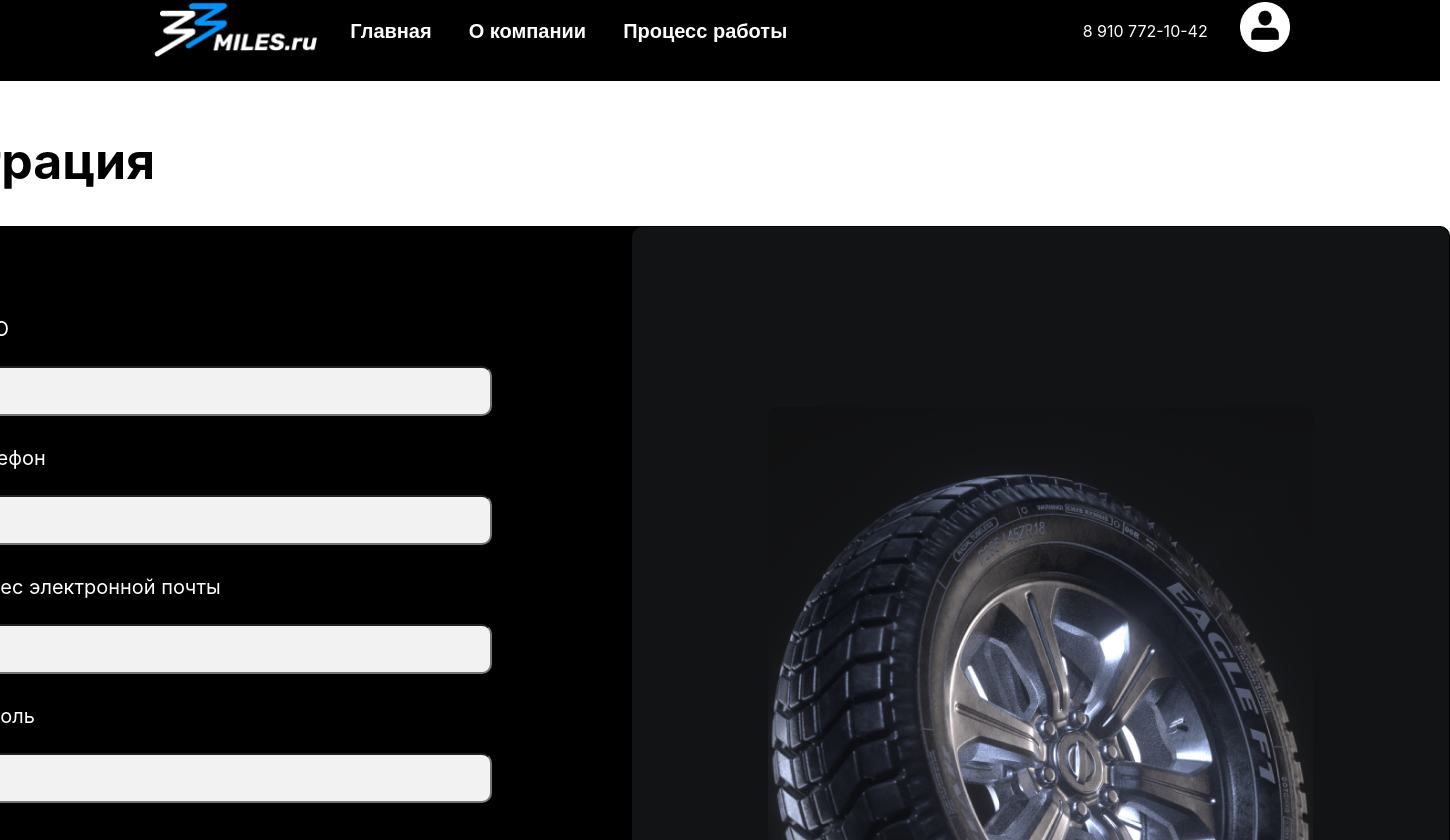
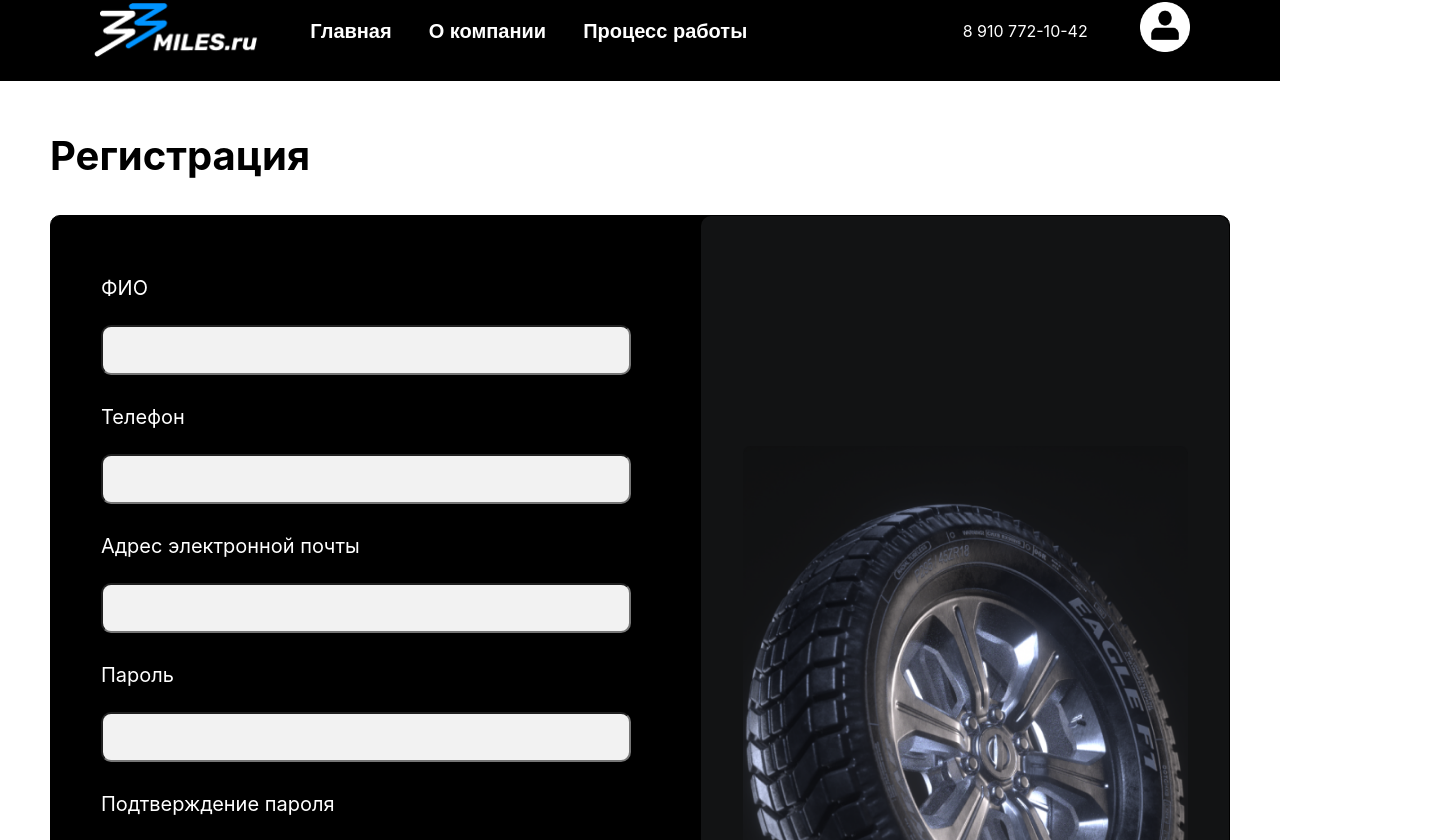
Before and after one commit to ArteemGer/33milies-tirework, a React (Create React App) app: page /reg in a window 1280 px wide. Shown: the part 19-859 px from the top of the page, 1450 px wide, since content can reach past the window. Built offline with nearby package versions, Linux system fonts and the light colour scheme.

Commit message:
add adaptive

```diff
--- a/src/components/header/header.css
+++ b/src/components/header/header.css
@@ -67,6 +67,17 @@
     width: 700px;
   }
 }
+@media (max-width: 1280px) {
+  .header {
+    width: 1280px;
+  }
+  .menu{
+    width: 1100px;
+  }
+  .nav-menu{
+    width: 600px;
+  }
+}
 @media (max-width: 1024px) {
   .logo{
     width: 68px;
--- a/src/pages/home/home.css
+++ b/src/pages/home/home.css
@@ -195,6 +195,26 @@
     }
   }
 
+  @media (max-width: 1280px) {
+    .main{
+      width: 1280px;
+    }
+    .info2-text{
+      margin-left: 50px;
+    }
+    .second-text-info img{
+      width: 627px;
+      height: 619px;
+    }
+    .block-info{
+      margin-left: 100px;
+    }
+    .image1 img{
+      width: 616px;
+      height: 333px;
+    }
+  }
+
   @media (max-width: 1024px){
     .main{
       width: 1024px;
--- a/src/pages/orderPage/orderPage.css
+++ b/src/pages/orderPage/orderPage.css
@@ -67,6 +67,23 @@
     margin-bottom: 25px;
     gap: 20px;
 }
+@media(max-width: 1280px){
+    .order{
+        width: 1280px;
+    }
+    .order-head{
+        width: 1200px;
+    }
+    .order-head h1{
+        font-size: 30px;
+    }
+    .block-order-info{
+        width: 1200px;
+    }
+    .buttons{
+        width: 1100px;
+    }
+}
 @media(max-width: 768px){
     .order{
         width: 768px;
--- a/src/pages/payment/payment.css
+++ b/src/pages/payment/payment.css
@@ -134,6 +134,11 @@
         height: 340px;
     }
 }
+@media(max-width: 1280px) {
+    .date-choose{
+        height: 250px;
+    }
+}
 @media(max-width: 1024px){
     .input-info{
         width: 800px;
--- a/src/pages/payment/payment.jsx
+++ b/src/pages/payment/payment.jsx
@@ -146,15 +146,15 @@ async function addOrder() {
                 </div>
                 <form className='input-info'>
                     <div className="inputs">
-                        <p className='inputs-text'>Контактное лицо</p>
+                        <p className='inputs-text-noreg'>Контактное лицо</p>
                         <input type="text" className='input' onChange={handleName}/>
-                        <p className='inputs-text'>Телефон</p>
+                        <p className='inputs-text-noreg'>Телефон</p>
                         <input type="text" className='input' onChange={handlePhone} maxLength={11}/>
-                        <p className='inputs-text'>Адрес электронной почты</p>
+                        <p className='inputs-text-noreg'>Адрес электронной почты</p>
                         <input type="text" className='input' onChange={handleEmail}/>
-                        <p className='inputs-text'>Марка и модель авто</p>
+                        <p className='inputs-text-noreg'>Марка и модель авто</p>
                         <input type="text" className='input' onChange={handleCarName}/>
-                        <p className='inputs-text'>Подробности*</p>
+                        <p className='inputs-text-noreg'>Подробности*</p>
                         <input type="text" className='input add' onChange={handleDitails}/>
                         <p className='micro-text'>* - не обязательные поля</p>
                     </div>
--- a/src/pages/profile/profile.css
+++ b/src/pages/profile/profile.css
@@ -115,7 +115,20 @@
     font-size: 20px;
     cursor:pointer;
 }
-
+@media(max-width:1280px){
+  .profile-data{
+    width: 1280px;
+  }
+  .profile-head{
+    width: 1200px;
+  }
+  .user-type{
+    font-size: 40px;
+  }
+  .user-data{
+    width: 1200px;
+  }
+}
 @media(max-width:768px){
   .user-data{
     width: 600px;
--- a/src/pages/reg/reg.css
+++ b/src/pages/reg/reg.css
@@ -24,6 +24,11 @@
     margin-top: 30px;
     font-size: 20px;
     color: rgb(255, 255, 255);
+}
+.inputs-text-noreg{
+    margin-top: 30px;
+    font-size: 20px;
+    color: rgb(0, 0, 0);
 }
 .reg-input{
     margin-top: 15px;
@@ -61,7 +66,25 @@
     align-items: center;
     border-radius: 10px;
 }
-
+@media(max-width:1280px){
+    .registration{
+        width: 1180px;
+    }
+    .reg-title{
+        font-size: 40px;
+    }
+    .reg-inputs{
+        margin-left: 50px;
+        margin-top: 30px;
+    }
+    .wheel-img{
+        margin-left: 70px;
+    }
+    .wheel-img img{
+        width: 445px;
+        height: 630px;
+    }
+}
 @media(max-width:768px){
     .wheel-img{
         display: none;
@@ -75,7 +98,6 @@
     .reg-inputs{
         margin-left: 30px;
     }
-
 }
 @media(max-width:320px){
     .wheel-img{
```
